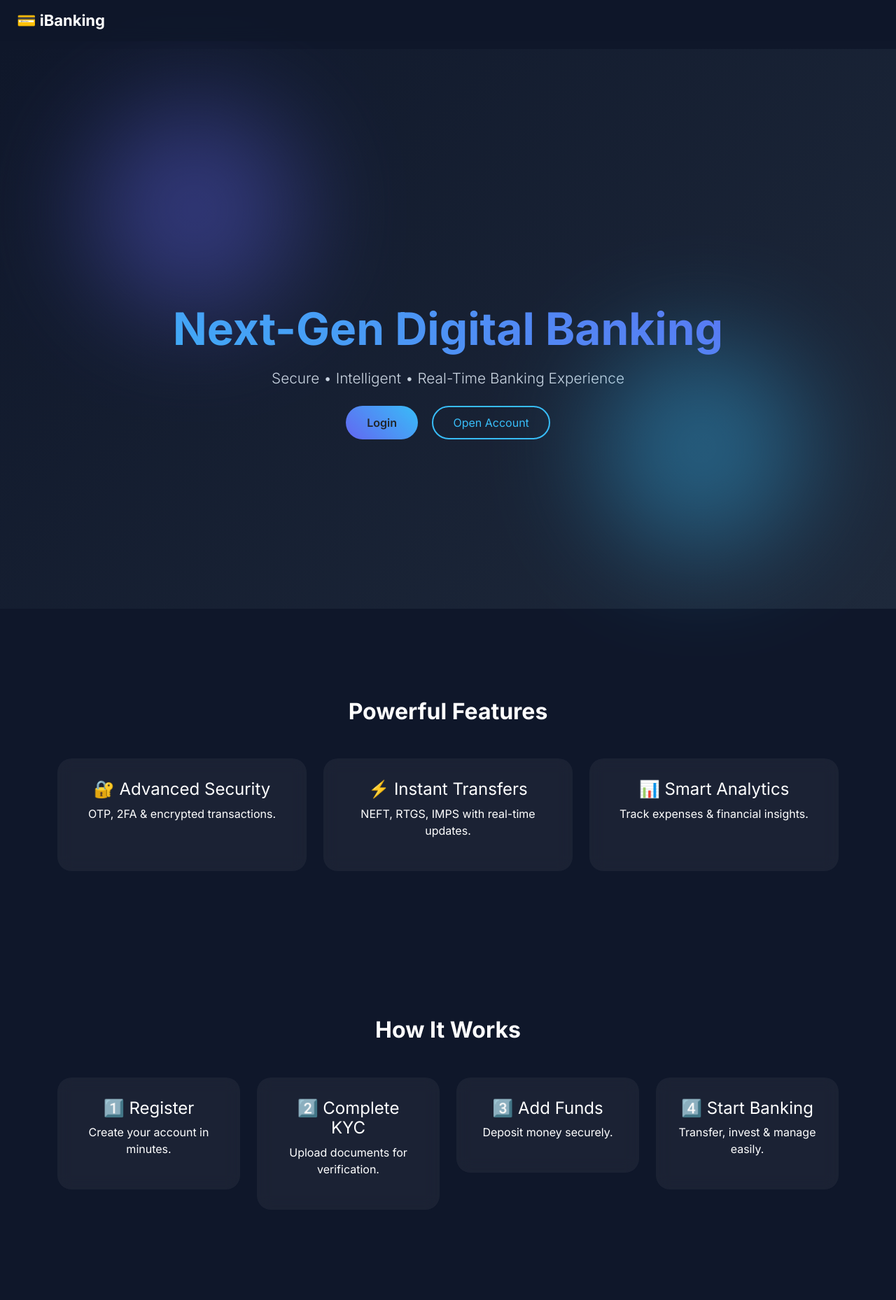
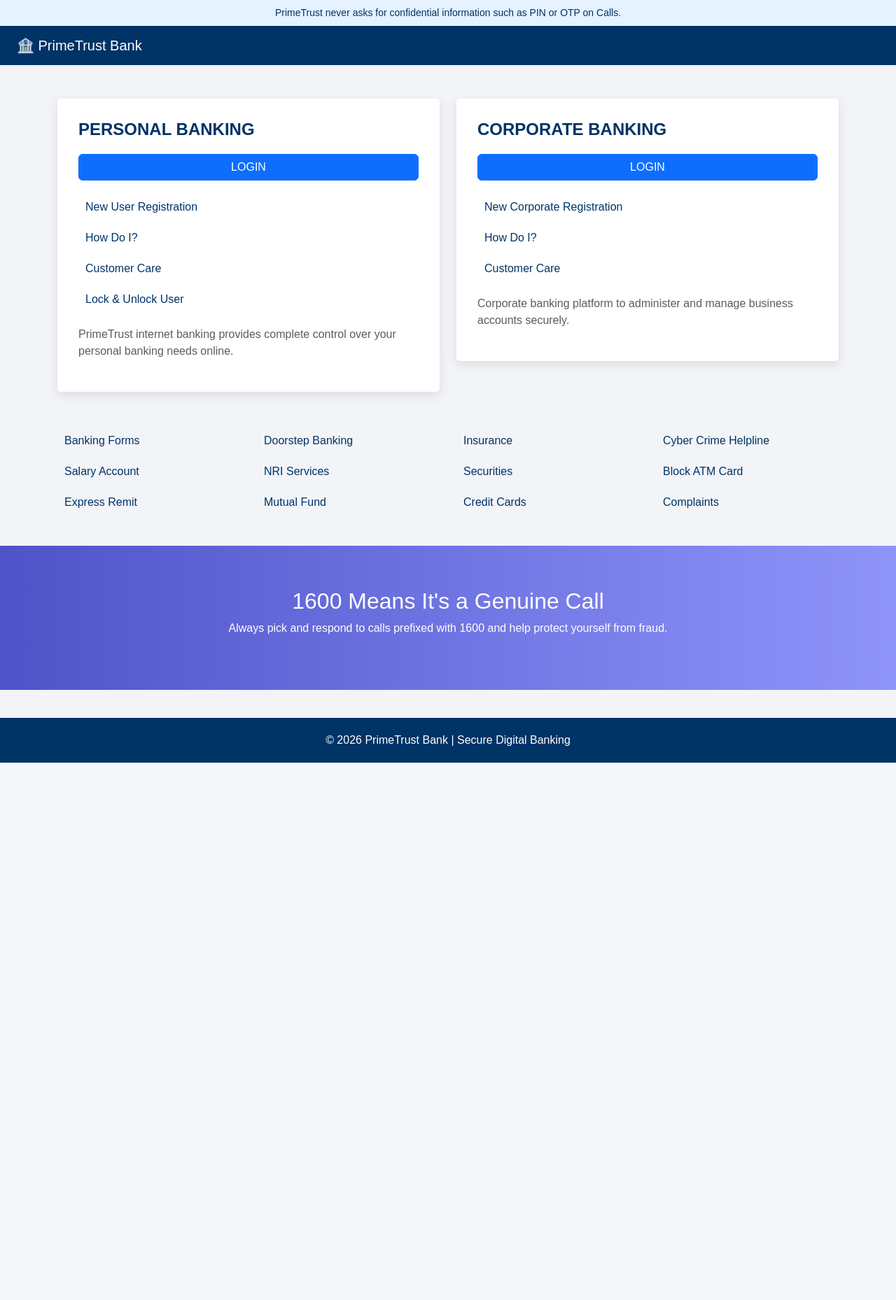
Before and after one commit to khushietiwari/banking-system, a Django app: page / in a window 1280 px wide. Shown: the top 1858 px of the page at 70% size. After the commit the page ends 1090 px from the top, so only its background shows below. Run offline with Django 5.2, Linux system fonts and the light colour scheme.

```diff
--- a/templates/base.html
+++ b/templates/base.html
@@ -2,150 +2,96 @@
 <html>
 <head>
     <meta charset="UTF-8">
-    <title>iBanking System</title>
-    <!-- Bootstrap -->
+    <title>PrimeTrust Bank</title>
+
     <link href="https://cdn.jsdelivr.net/npm/bootstrap@5.3.2/dist/css/bootstrap.min.css" rel="stylesheet">
-
-    <!-- Google Font -->
-    <link href="https://fonts.googleapis.com/css2?family=Inter:wght@300;400;600;700;800&display=swap" rel="stylesheet">
 
     <style>
         body {
-            font-family: 'Inter', sans-serif;
             margin: 0;
-            background: #0f172a;
-            color: white;
-            overflow-x: hidden;
-            padding-top: 70px;
+            font-family: Arial, sans-serif;
+            background: #f2f4f8;
+        }
+
+        /* Top Alert */
+        .top-alert {
+            background: #e6f2ff;
+            padding: 8px;
+            text-align: center;
+            font-size: 14px;
+            color: #003366;
         }
 
         /* Navbar */
-        .navbar {
-            background: rgba(15, 23, 42, 0.7);
-            backdrop-filter: blur(10px);
+        .navbar-custom {
+            background: #003366;
         }
 
-        .navbar-brand {
-            font-weight: 700;
-            font-size: 22px;
+        .navbar-custom a {
+            color: white !important;
+            font-weight: 500;
         }
 
-        /* Hero Section */
-        .hero {
-            min-height: 100vh;
-            padding-top: 120px;
-            background: linear-gradient(135deg, #0f172a, #1e293b);
-            display: flex;
-            align-items: center;
-            justify-content: center;
-            text-align: center;
-            position: relative;
+        /* Login Panels */
+        .login-box {
+            background: white;
+            padding: 30px;
+            border-radius: 5px;
+            box-shadow: 0 5px 15px rgba(0,0,0,0.1);
         }
 
-        .hero h1 {
-            font-size: 4rem;
-            font-weight: 800;
-            background: linear-gradient(to right, #38bdf8, #6366f1);
-            -webkit-background-clip: text;
-            color: transparent;
+        .section-title {
+            font-weight: bold;
+            color: #003366;
+            margin-bottom: 20px;
         }
 
-        .hero p {
-            font-size: 1.3rem;
-            margin-top: 20px;
-            color: #cbd5e1;
+        /* Service links */
+        .service-link {
+            padding: 10px;
+            display: block;
+            color: #003366;
+            text-decoration: none;
         }
 
-        /* Buttons */
-        .btn-primary-custom {
-            background: linear-gradient(45deg, #6366f1, #38bdf8);
-            border: none;
-            padding: 12px 30px;
-            border-radius: 40px;
-            font-weight: 600;
-            transition: 0.3s;
+        .service-link:hover {
+            background: #e6f2ff;
         }
 
-        .btn-primary-custom:hover {
-            transform: translateY(-3px);
-            box-shadow: 0 10px 20px rgba(99,102,241,0.4);
-        }
-
-        .btn-outline-custom {
-            border: 2px solid #38bdf8;
-            padding: 10px 28px;
-            border-radius: 40px;
-            color: #38bdf8;
-            transition: 0.3s;
-        }
-
-        .btn-outline-custom:hover {
-            background: #38bdf8;
-            color: black;
-        }
-
-        /* Glass Cards */
-        .glass-card {
-            background: rgba(255,255,255,0.05);
-            backdrop-filter: blur(10px);
-            border-radius: 20px;
-            padding: 30px;
-            transition: 0.4s;
-        }
-
-        .glass-card:hover {
-            transform: translateY(-10px);
-            box-shadow: 0 20px 40px rgba(0,0,0,0.4);
-        }
-
-        /* Section spacing */
-        section {
-            padding: 80px 0;
+        /* Banner */
+        .banner {
+            background: linear-gradient(90deg,#4e54c8,#8f94fb);
+            color: white;
+            padding: 60px 20px;
+            text-align: center;
+            margin-top: 40px;
         }
 
         footer {
-            background: #020617;
-            padding: 30px;
+            background: #003366;
+            color: white;
+            padding: 20px;
             text-align: center;
-            color: #94a3b8;
+            margin-top: 40px;
         }
+    </style>
+</head>
 
-        /* Floating shapes */
-        .circle {
-            position: absolute;
-            border-radius: 50%;
-            filter: blur(80px);
-            opacity: 0.4;
-        }
-
-        .circle1 {
-            width: 300px;
-            height: 300px;
-            background: #6366f1;
-            top: 10%;
-            left: 10%;
-        }
-
-        .circle2 {
-            width: 300px;
-            height: 300px;
-            background: #38bdf8;
-            bottom: 10%;
-            right: 10%;
-        }
-        </style>
-    </head>
 <body>
 
-<nav class="navbar navbar-expand-lg navbar-dark px-4 fixed-top">
-    <a class="navbar-brand" href="#">💳 iBanking</a>
+<div class="top-alert">
+    PrimeTrust never asks for confidential information such as PIN or OTP on Calls.
+</div>
+
+<nav class="navbar navbar-expand-lg navbar-custom px-4">
+    <a class="navbar-brand text-white" href="#">🏦 PrimeTrust Bank</a>
 </nav>
 
 {% block content %}
 {% endblock %}
 
 <footer>
-    © 2026 iBanking System | Secure Digital Banking
+    © 2026 PrimeTrust Bank | Secure Digital Banking
 </footer>
 
 </body>
--- a/templates/home.html
+++ b/templates/home.html
@@ -1,145 +1,86 @@
 {% extends 'base.html' %}
 {% block content %}
-<!-- HERO SECTION -->
-<div class="hero">
-    <div class="circle circle1"></div>
-    <div class="circle circle2"></div>
 
-    <div class="container text-center">
-        <h1 class="display-3 fw-bold">Next-Gen Digital Banking</h1>
-        <p class="lead mt-3">
-            Secure • Intelligent • Real-Time Banking Experience
-        </p>
+<div class="container mt-5">
 
-        <div class="mt-4">
-            <a href="{% url 'login' %}" class="btn btn-primary-custom me-3">
-                Login
-            </a>
-            <a href="{% url 'register' %}" class="btn btn-outline-custom">
-                Open Account
-            </a>
-        </div>
-    </div>
-</div>
+    <div class="row">
 
-<!-- FEATURES -->
-<section class="container text-center mt-5">
-    <h2 class="mb-5 fw-bold">Powerful Features</h2>
+        <!-- PERSONAL BANKING -->
+        <div class="col-md-6">
+            <div class="login-box">
+                <h4 class="section-title">PERSONAL BANKING</h4>
 
-    <div class="row g-4">
-        <div class="col-md-4">
-            <div class="glass-card h-100">
-                <h4>🔐 Advanced Security</h4>
-                <p>OTP, 2FA & encrypted transactions.</p>
+                <a href="{% url 'login' %}" class="btn btn-primary w-100 mb-3">
+                    LOGIN
+                </a>
+
+                <a href="#" class="service-link">New User Registration</a>
+                <a href="#" class="service-link">How Do I?</a>
+                <a href="#" class="service-link">Customer Care</a>
+                <a href="#" class="service-link">Lock & Unlock User</a>
+
+                <p class="mt-3 text-muted">
+                    PrimeTrust internet banking provides complete control over your personal banking needs online.
+                </p>
             </div>
         </div>
 
-        <div class="col-md-4">
-            <div class="glass-card h-100">
-                <h4>⚡ Instant Transfers</h4>
-                <p>NEFT, RTGS, IMPS with real-time updates.</p>
+        <!-- CORPORATE BANKING -->
+        <div class="col-md-6">
+            <div class="login-box">
+                <h4 class="section-title">CORPORATE BANKING</h4>
+
+                <a href="{% url 'login' %}" class="btn btn-primary w-100 mb-3">
+                    LOGIN
+                </a>
+
+                <a href="#" class="service-link">New Corporate Registration</a>
+                <a href="#" class="service-link">How Do I?</a>
+                <a href="#" class="service-link">Customer Care</a>
+
+                <p class="mt-3 text-muted">
+                    Corporate banking platform to administer and manage business accounts securely.
+                </p>
             </div>
         </div>
 
-        <div class="col-md-4">
-            <div class="glass-card h-100">
-                <h4>📊 Smart Analytics</h4>
-                <p>Track expenses & financial insights.</p>
-            </div>
-        </div>
     </div>
-</section>
 
-<!-- HOW IT WORKS -->
-<section class="container text-center mt-5">
-    <h2 class="mb-5 fw-bold">How It Works</h2>
-
-    <div class="row g-4">
+    <!-- SERVICE LINKS SECTION -->
+    <div class="row mt-5">
         <div class="col-md-3">
-            <div class="glass-card">
-                <h4>1️⃣ Register</h4>
-                <p>Create your account in minutes.</p>
-            </div>
+            <a href="#" class="service-link">Banking Forms</a>
+            <a href="#" class="service-link">Salary Account</a>
+            <a href="#" class="service-link">Express Remit</a>
         </div>
 
         <div class="col-md-3">
-            <div class="glass-card">
-                <h4>2️⃣ Complete KYC</h4>
-                <p>Upload documents for verification.</p>
-            </div>
+            <a href="#" class="service-link">Doorstep Banking</a>
+            <a href="#" class="service-link">NRI Services</a>
+            <a href="#" class="service-link">Mutual Fund</a>
         </div>
 
         <div class="col-md-3">
-            <div class="glass-card">
-                <h4>3️⃣ Add Funds</h4>
-                <p>Deposit money securely.</p>
-            </div>
+            <a href="#" class="service-link">Insurance</a>
+            <a href="#" class="service-link">Securities</a>
+            <a href="#" class="service-link">Credit Cards</a>
         </div>
 
         <div class="col-md-3">
-            <div class="glass-card">
-                <h4>4️⃣ Start Banking</h4>
-                <p>Transfer, invest & manage easily.</p>
-            </div>
+            <a href="#" class="service-link">Cyber Crime Helpline</a>
+            <a href="#" class="service-link">Block ATM Card</a>
+            <a href="#" class="service-link">Complaints</a>
         </div>
     </div>
-</section>
 
-<!-- STATS -->
-<section class="container text-center mt-5">
-    <div class="row">
-        <div class="col-md-4">
-            <h1 class="fw-bold">75K+</h1>
-            <p>Active Customers</p>
-        </div>
-        <div class="col-md-4">
-            <h1 class="fw-bold">₹500Cr+</h1>
-            <p>Transactions Processed</p>
-        </div>
-        <div class="col-md-4">
-            <h1 class="fw-bold">99.99%</h1>
-            <p>System Uptime</p>
-        </div>
-    </div>
-</section>
+</div>
 
-<!-- TESTIMONIALS -->
-<section class="container text-center mt-5">
-    <h2 class="mb-5 fw-bold">What Our Users Say</h2>
-
-    <div class="row g-4">
-        <div class="col-md-4">
-            <div class="glass-card">
-                <p>"Fastest banking experience I’ve ever used!"</p>
-                <h6>- Rahul Sharma</h6>
-            </div>
-        </div>
-
-        <div class="col-md-4">
-            <div class="glass-card">
-                <p>"Super secure and very easy to manage loans."</p>
-                <h6>- Priya Mehta</h6>
-            </div>
-        </div>
-
-        <div class="col-md-4">
-            <div class="glass-card">
-                <p>"Professional dashboard & smooth transactions."</p>
-                <h6>- Amit Verma</h6>
-            </div>
-        </div>
-    </div>
-</section>
-
-<!-- CTA -->
-<section class="container text-center mt-5 mb-5">
-    <div class="glass-card p-5">
-        <h2 class="fw-bold">Ready to Experience Smart Banking?</h2>
-        <p class="mt-3">Join thousands of customers using iBanking today.</p>
-        <a href="{% url 'register' %}" class="btn btn-primary-custom mt-3">
-            Get Started Now
-        </a>
-    </div>
-</section>
+<!-- Announcement Banner -->
+<div class="banner">
+    <h2>1600 Means It's a Genuine Call</h2>
+    <p>
+        Always pick and respond to calls prefixed with 1600 and help protect yourself from fraud.
+    </p>
+</div>
 
 {% endblock %}
```
Also changed, not shown: static/images/primetrust-logo.png (added).
